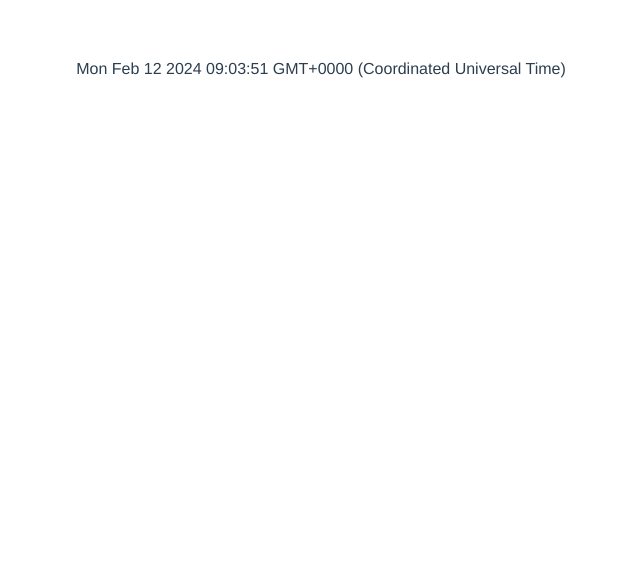
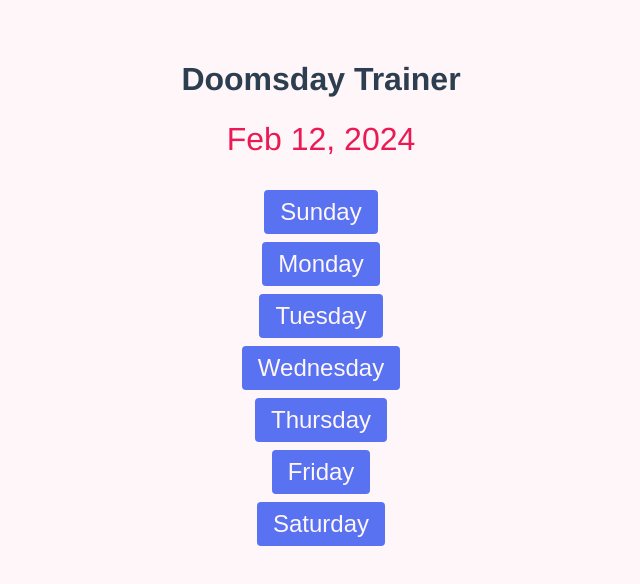
Before and after one commit to MalieJobe/Doomsday-Trainer, a Vue app: page / in a window 1280 px wide. Shown: the top 584 px of the page, without its empty margins (319-959 px from the left). Built offline with nearby package versions, Linux system fonts and the light colour scheme.

Commit message:
Update App.vue with Doomsday Trainer and weekday selection

```diff
--- a/src/App.vue
+++ b/src/App.vue
@@ -1,9 +1,39 @@
 <template>
-  <time :datetime="date.toString()">{{ date }}</time>
+  <h1>Doomsday Trainer</h1>
+  <time :datetime="date.toString()">{{
+    date.toLocaleString("en-us", {
+      month: "short",
+      year: "numeric",
+      day: "numeric",
+    })
+  }}</time>
+  <div class="weekday_selection">
+    <button
+      v-for="(weekday, index) in weekdays"
+      :key="index"
+      @click="guess(index)"
+    >
+      {{ weekday }}
+    </button>
+  </div>
 </template>
 
 <script lang="ts">
 import { defineComponent, ref } from "vue";
+
+const weekdays = [
+  "Sunday",
+  "Monday",
+  "Tuesday",
+  "Wednesday",
+  "Thursday",
+  "Friday",
+  "Saturday",
+];
+
+function guess(weekday: number) {
+  console.log(weekdays[weekday]);
+}
 
 export default defineComponent({
   setup() {
@@ -11,6 +41,8 @@ export default defineComponent({
 
     return {
       date,
+      weekdays,
+      guess,
     };
   },
   name: "App",
@@ -18,12 +50,61 @@ export default defineComponent({
 </script>
 
 <style lang="scss">
+:root {
+  --text: #130206;
+  --background: #fef6f8;
+  --primary: #ec1a54;
+  --secondary: #87f5dc;
+  --accent: #5872f1;
+}
+
 #app {
   font-family: Avenir, Helvetica, Arial, sans-serif;
   -webkit-font-smoothing: antialiased;
   -moz-osx-font-smoothing: grayscale;
   text-align: center;
   color: #2c3e50;
-  margin-top: 60px;
+  margin: 60px auto 0;
+  max-width: 500px;
+  display: block;
+  text-align: center;
+}
+
+body {
+  font-size: 16px;
+  line-height: 1.2;
+  color: var(--text);
+  background-color: var(--background);
+}
+
+.weekday_selection {
+  display: flex;
+  flex-direction: column;
+  columns: 2;
+  gap: 0.5rem;
+}
+
+.weekday_selection button {
+  display: block;
+  margin: auto;
+  padding: 0.5rem 1rem;
+  font-size: 1.5rem;
+  background-color: var(--accent);
+  color: var(--background);
+  border: none;
+  border-radius: 0.25rem;
+  cursor: pointer;
+  transition: box-shadow 0.2s;
+}
+
+.weekday_selection button:hover {
+  box-shadow: rgb(0, 0, 0, 0.7) 3px 3px 8px;
+}
+
+time {
+  font-size: 2rem;
+  color: var(--primary);
+  margin-bottom: 2rem;
+  display: inline-block;
 }
 </style>
```
